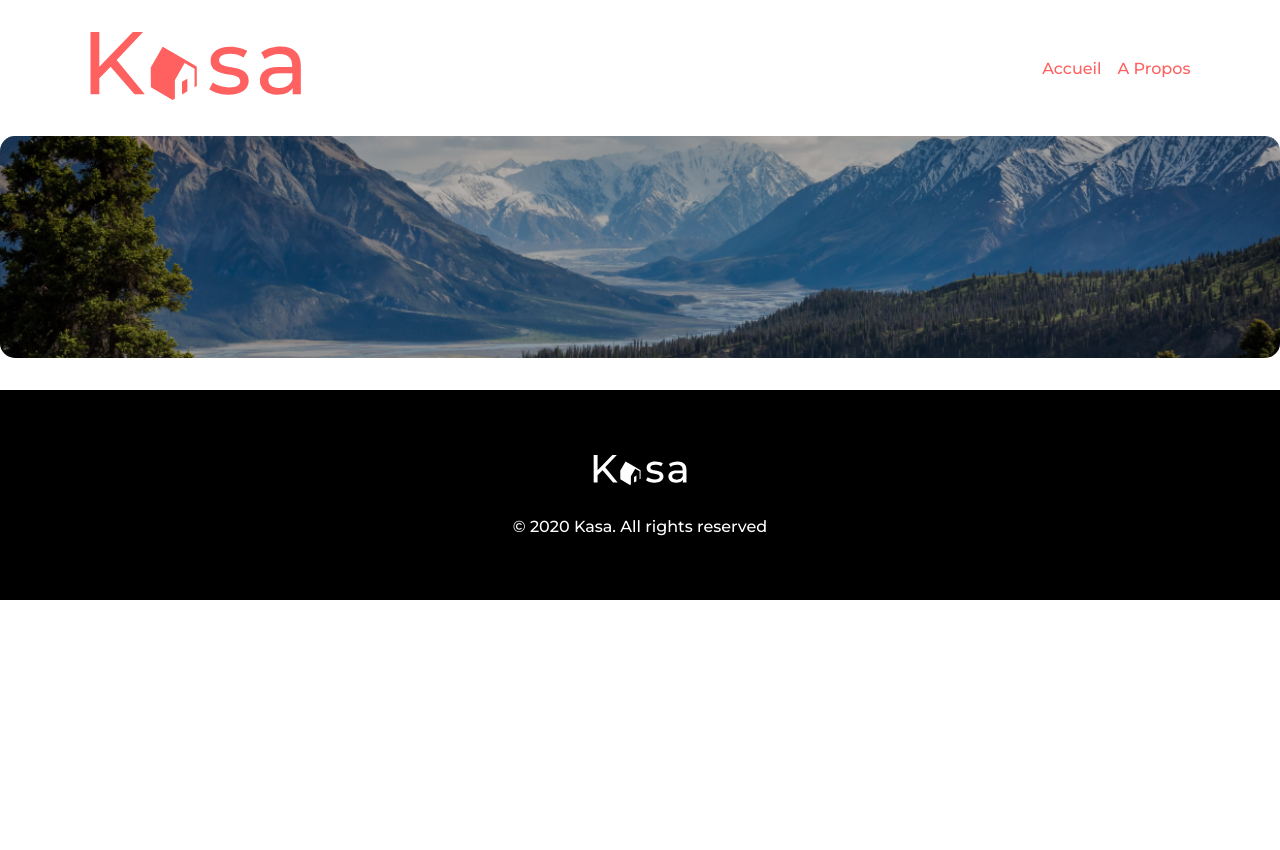
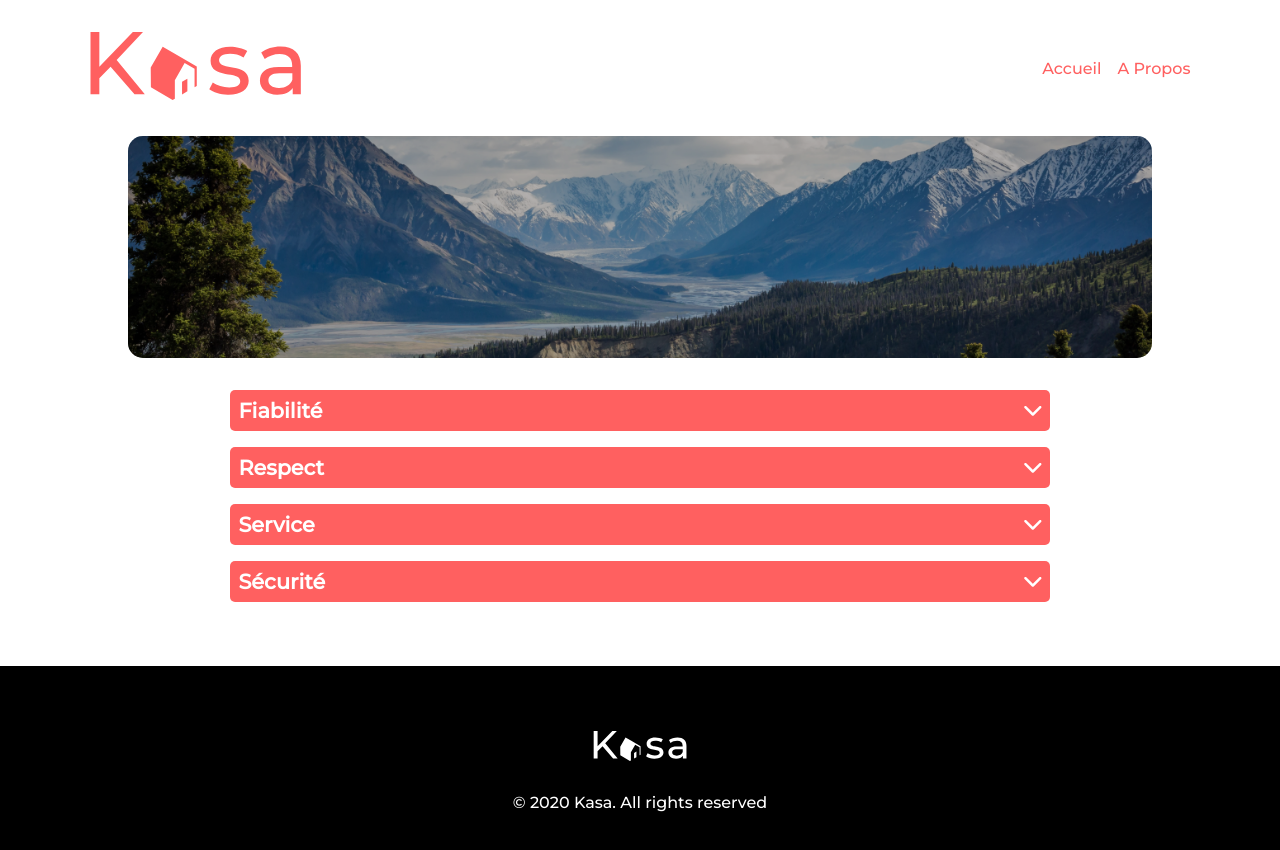
Before and after one commit to zeteo-xulon/Kasa, a React (Vite) app: page /about in a window 1280 px wide. Shown: the top 850 px of the page. Before the commit the page ends 800 px from the top, so only its background shows below. Built offline with nearby package versions, Linux system fonts and the light colour scheme.

Commit message:
feat: about page is done // some CSS

```diff
--- a/index.css
+++ b/index.css
@@ -26,12 +26,9 @@
   gap: 2rem;
 }
 
-.home-main{
-  padding: 0rem 2rem;
-  display: flex;
-  flex-flow: column nowrap;
-  gap: 2rem;
-}
+/*========================================*/
+/*                HEADER                  */
+/*========================================*/
 
 .header{
   padding: 2rem 7% 0rem;
@@ -53,14 +50,26 @@
 }
 
 
+
+/*========================================*/
+/*               PAGE HOME                */
+/*========================================*/
+
 .home-main{
   padding: 0 7%;
+  display: flex;
+  flex-flow: column nowrap;
+  gap: 2rem;
 }
+
+
+/*========     BANNER     ========*/
 
 .banner{
   position: relative;
   box-sizing: border-box;
   height: 222px;
+  width: 100%;
 }
 .banner__picture{
   z-index: 1;
@@ -89,20 +98,23 @@
 }
 
 
+/*========     MAIN     ========*/
+
 .main{
   display: flex;
   flex-flow: row wrap;
   justify-content: space-between;
   gap: 2rem;
+  padding: 2rem;
   background-color: var(--color-2);
   border-radius: 15px;
 }
 
 .card{
   position: relative;
-  min-width: 300px;
-  width: 1000%;
-  max-width: 400px;
+  min-width: 250px;
+  width: 100%;
+  max-width: 350px;
   height: 300px;
   border-radius: 20px;
   background-color: var(--color-1);
@@ -134,7 +146,63 @@
 }
 
 
+/*========================================*/
+/*               PAGE ABOUT               */
+/*========================================*/
+.about-main{
+  display: flex;
+  flex-flow: column nowrap;
+  align-items: center;
+  justify-content: center;
+  width: 80%;
+  margin: auto;
+}
 
+/* You can find the banner in the banner sub part */
+
+.about-collapse-container{
+  display: flex;
+  flex-flow: column nowrap;
+  justify-content: center;
+  align-items: center;
+  gap: 1rem;
+  width: 80%;
+  padding: 2rem 0rem;
+}
+.collapse{
+   width: 100%;
+}
+.collapse-bar{
+  display: flex;
+  flex-flow: row nowrap;
+  justify-content: space-between;
+  align-items: center;
+  background-color: var(--color-1);
+  border-radius: 5px;
+  padding: .5rem;
+}
+.collapse-title{
+  color: var(--color-4);
+  font-size: 1.3rem;
+}
+.chevron-down{
+  height: 10px;
+  transform: rotate(180deg);
+  cursor: pointer;
+}
+.chevron-up{
+  height: 10px;
+  cursor: pointer;
+}
+.collapse-text{
+  background-color: var(--color-2);
+  border-radius: 5px 0px;
+  padding: .5rem;
+}
+
+/*========================================*/
+/*               PAGE 404                 */
+/*========================================*/
 
 .main-404{
   display: flex;
@@ -155,6 +223,11 @@
   font-size: 1.5rem;
 }
 
+
+/*========================================*/
+/*                FOOTER                  */
+/*========================================*/
+
 .footer{
   display: flex;
   justify-content: center;
--- a/src/Models/entities.tsx
+++ b/src/Models/entities.tsx
@@ -20,3 +20,8 @@ export interface BannerInt {
   image: string;
   text: string;
 }
+
+export interface AboutModel {
+  title: string,
+  text: string
+}
--- a/src/components/About/index.tsx
+++ b/src/components/About/index.tsx
@@ -1,10 +1,29 @@
-import { BannerInt } from "../../Models/entities"
-import Banner from "../Banner"
+import { useState, useEffect } from "react";
+import { BannerInt, AboutModel } from "../../Models/entities";
+import Banner from "../Banner";
+import Collapse from "../Collapse";
 
 export default function About(props:{ data: BannerInt }){
+    const [collapseMenus, setCollapseMenus] = useState<AboutModel[]>([])
+
+    useEffect(()=>{
+        fetch('./src/server/about.json')
+        .then((res)=> res.json())
+        .then((menus) => setCollapseMenus(menus))
+        .catch(err => console.log(err))
+    }, [])
+
     return (
-        <>
+        <main className="about-main">
             <Banner bannerData={props.data} />
-        </>
+            <div className="about-collapse-container">
+            {
+                collapseMenus.map((menu, index) => (
+                    <Collapse key={'menu'+ index} menusData={menu} />
+                ))
+            }
+            </div>
+
+        </main>
     )
 }
--- /dev/null
+++ b/src/components/Collapse/index.tsx
@@ -0,0 +1,41 @@
+import { useState } from "react";
+import { AboutModel } from "../../Models/entities";
+import chevron from '../../assets/chevron.svg';
+
+
+export default function Collapse(props:{menusData: AboutModel}){
+    const [chevronPosition, setChevronPosition] = useState<boolean>(false);
+    function modifyChevronPosition(){
+        chevronPosition === true ? setChevronPosition(false) : setChevronPosition(true)
+    }
+
+    return (
+        <div className="collapse">
+            <div className="collapse-bar">
+               <h2 className="collapse-title">{props.menusData.title}</h2>
+               {
+                chevronPosition ?
+                <img
+                src={chevron}
+                className="chevron-up"
+                id="chevron"
+                onClick={ modifyChevronPosition }
+                alt="cliquez pour refermer ce que contien ce menu" />
+                :
+                <img
+                src={chevron}
+                className="chevron-down"
+                id="chevron"
+                onClick={ modifyChevronPosition }
+                alt="cliquez pour déplier ce que contien ce menu" />
+               }
+            </div>
+
+            {
+                chevronPosition ?
+                <p className="collapse-text">{props.menusData.text}</p>
+                : ""
+            }
+        </div>
+    )
+}
--- a/src/components/Header/index.tsx
+++ b/src/components/Header/index.tsx
@@ -7,7 +7,7 @@ export default function Header(){
         <header className='header'>
 
                 <Link to={"/"}>
-                <img src={kasaLogo} className="logo react" alt="React logo" />
+                <img src={kasaLogo} className="logo kasa" alt="Kasalogo" />
                 </Link>
 
                 <Nav />
--- a/src/components/Lodging/index.tsx
+++ b/src/components/Lodging/index.tsx
@@ -2,6 +2,8 @@
 
 export default function Lodging(){
     return (
-        <></>
+        <main className="lodging-main">
+
+        </main>
     )
 }
--- /dev/null
+++ b/src/server/about.json
@@ -0,0 +1,18 @@
+[
+    {
+        "title": "Fiabilité",
+        "text": "Les annonces postées sur Kasa garantissent une fiabilité totale. Les photos sont conformes aux logements, et toutes les informations sont réfulièrement vérifiées par nos équipes."
+    },
+    {
+        "title": "Respect",
+        "text": "La bienveillance fait partie des valeurs fondatrices de Kasa. Tout comportement discriinatoire ou de perturbation du voisinage entrainera une exclusion de notre plateforme."
+    },
+    {
+        "title": "Service",
+        "text": "La bienveillance fait partie des valeurs fondatrices de Kasa. Tout comportement discriinatoire ou de perturbation du voisinage entrainera une exclusion de notre plateforme."
+    },
+    {
+        "title": "Sécurité",
+        "text": "La sécurité est la priorité de kasa. Aussi bien pour nos hôtes que pour les voyageurs, chaque logement correspond aux crières de sécurité établis par nos services. En laissant une note aussi bien à l'hote qu'au locataire, cela permet à nos équipes de véfifier que les standards sont bien respectés. Nous organisons également des ateliers sur la sécurité doestique pour nos hôtes."
+    }
+]
```
Also changed, not shown: src/assets/chevron.svg (added).
